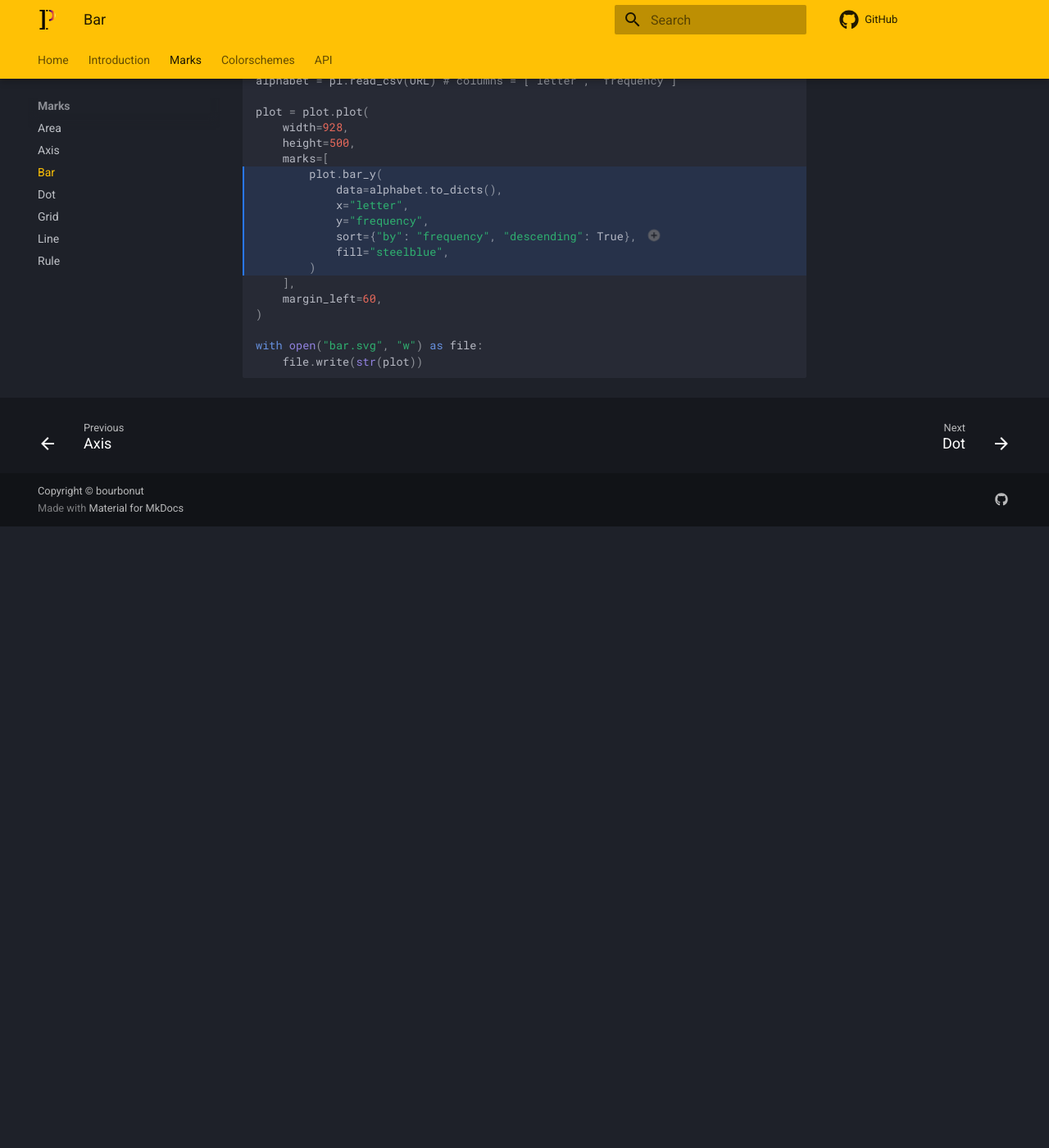
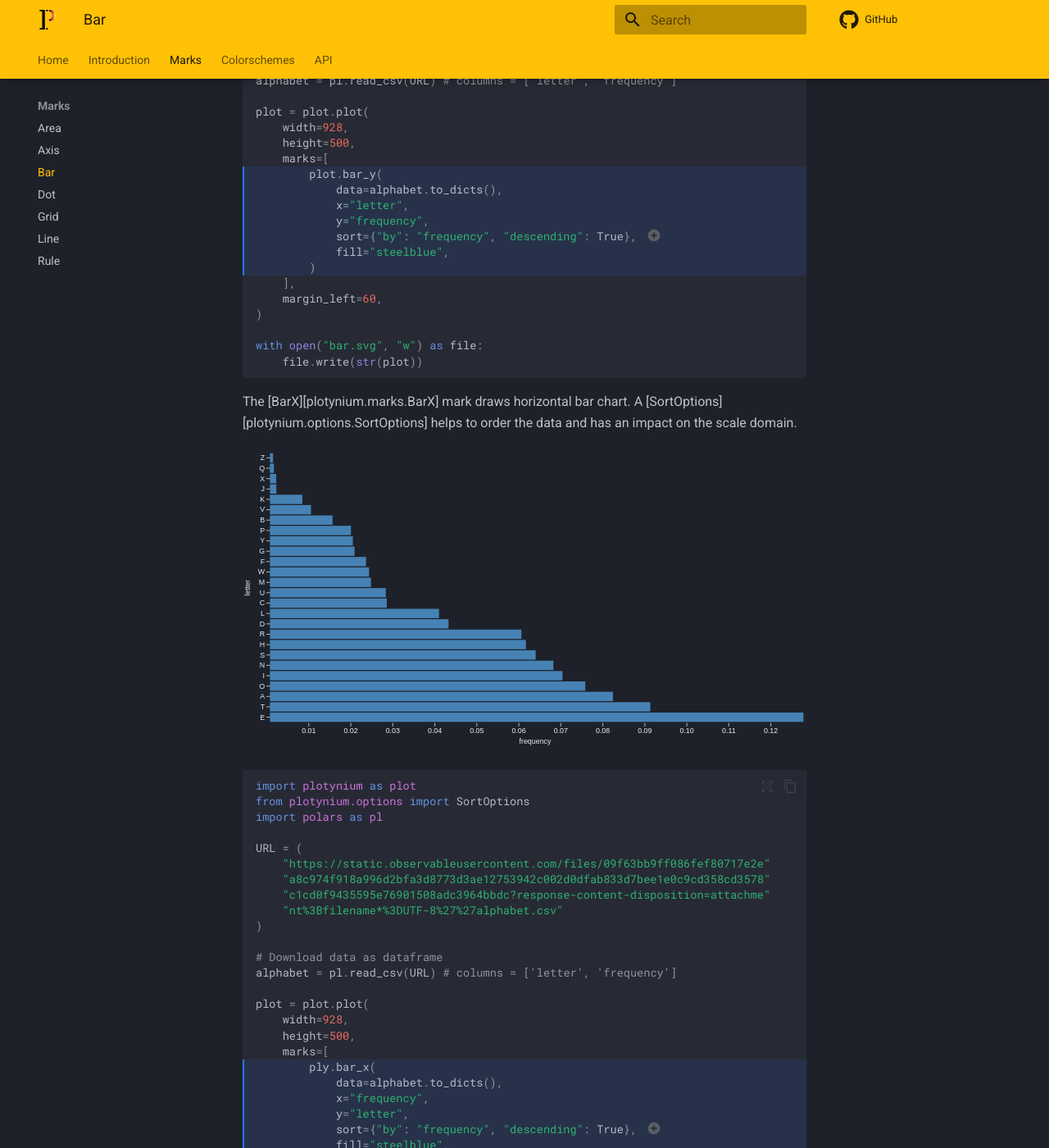
Before and after one commit to bourbonut/plotynium, an MkDocs documentation site: the page built from docs/marks/bar.md, in a window 1280 px wide and 1400 px high, scrolled down 839 px. Shown: the whole window at 82% size. Built offline with MkDocs 1.6.1 and Material for MkDocs 9.7.7, drawn with Linux system fonts in a browser that asks for light colours; comment, search, counter and statistics services are not loaded; before the commit the page ends 1481 px from its top, so only the background shows below that; some of the changed text lies outside the part shown.

Commit message:
Add `BarX` in documentation

````diff
--- a/docs/marks/bar.md
+++ b/docs/marks/bar.md
@@ -1,8 +1,8 @@
 # Bar mark
 
-The [Bar][plotynium.marks.BarY] mark draws vertical bar chart. A [SortOptions][plotynium.options.SortOptions] helps to order the data and has an impact on the scale domain.
+The [BarY][plotynium.marks.BarY] mark draws vertical bar chart. A [SortOptions][plotynium.options.SortOptions] helps to order the data and has an impact on the scale domain.
 
-![](../images/bar.svg)
+![](../images/vbar.svg)
 
 ```python hl_lines="19-25"
 import plotynium as plot
@@ -39,3 +39,43 @@ with open("bar.svg", "w") as file:
 ```
 
 1. This parameter follows [SortOptions][plotynium.options.SortOptions] API.
+
+The [BarX][plotynium.marks.BarX] mark draws horizontal bar chart. A [SortOptions][plotynium.options.SortOptions] helps to order the data and has an impact on the scale domain.
+
+![](../images/hbar.svg)
+
+```python hl_lines="19-25"
+import plotynium as plot
+from plotynium.options import SortOptions
+import polars as pl
+
+URL = (
+    "https://static.observableusercontent.com/files/09f63bb9ff086fef80717e2e"
+    "a8c974f918a996d2bfa3d8773d3ae12753942c002d0dfab833d7bee1e0c9cd358cd3578"
+    "c1cd0f9435595e76901508adc3964bbdc?response-content-disposition=attachme"
+    "nt%3Bfilename*%3DUTF-8%27%27alphabet.csv"
+)
+
+# Download data as dataframe
+alphabet = pl.read_csv(URL) # columns = ['letter', 'frequency']
+
+plot = plot.plot(
+    width=928,
+    height=500,
+    marks=[
+        ply.bar_x(
+            data=alphabet.to_dicts(),
+            x="frequency",
+            y="letter",
+            sort={"by": "frequency", "descending": True}, # (1)!
+            fill="steelblue",
+        )
+    ],
+    margin_left=60,
+)
+
+with open("bar.svg", "w") as file:
+    file.write(str(plot))
+```
+
+1. This parameter follows [SortOptions][plotynium.options.SortOptions] API.
````
Also changed, not shown: docs/images/hbar.svg (added), docs/images/vbar.svg (renamed from docs/images/bar.svg), 1 other file.
